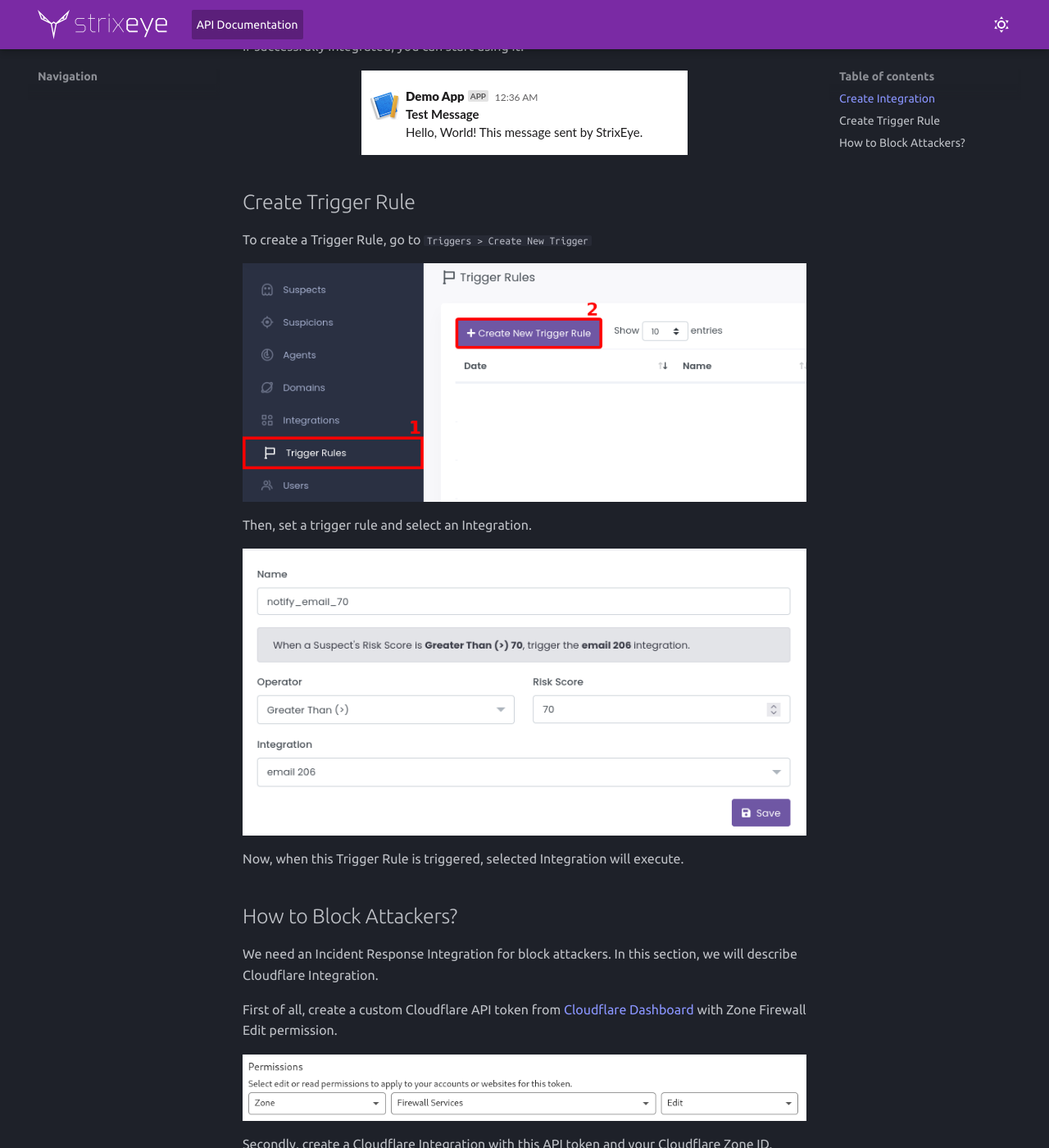
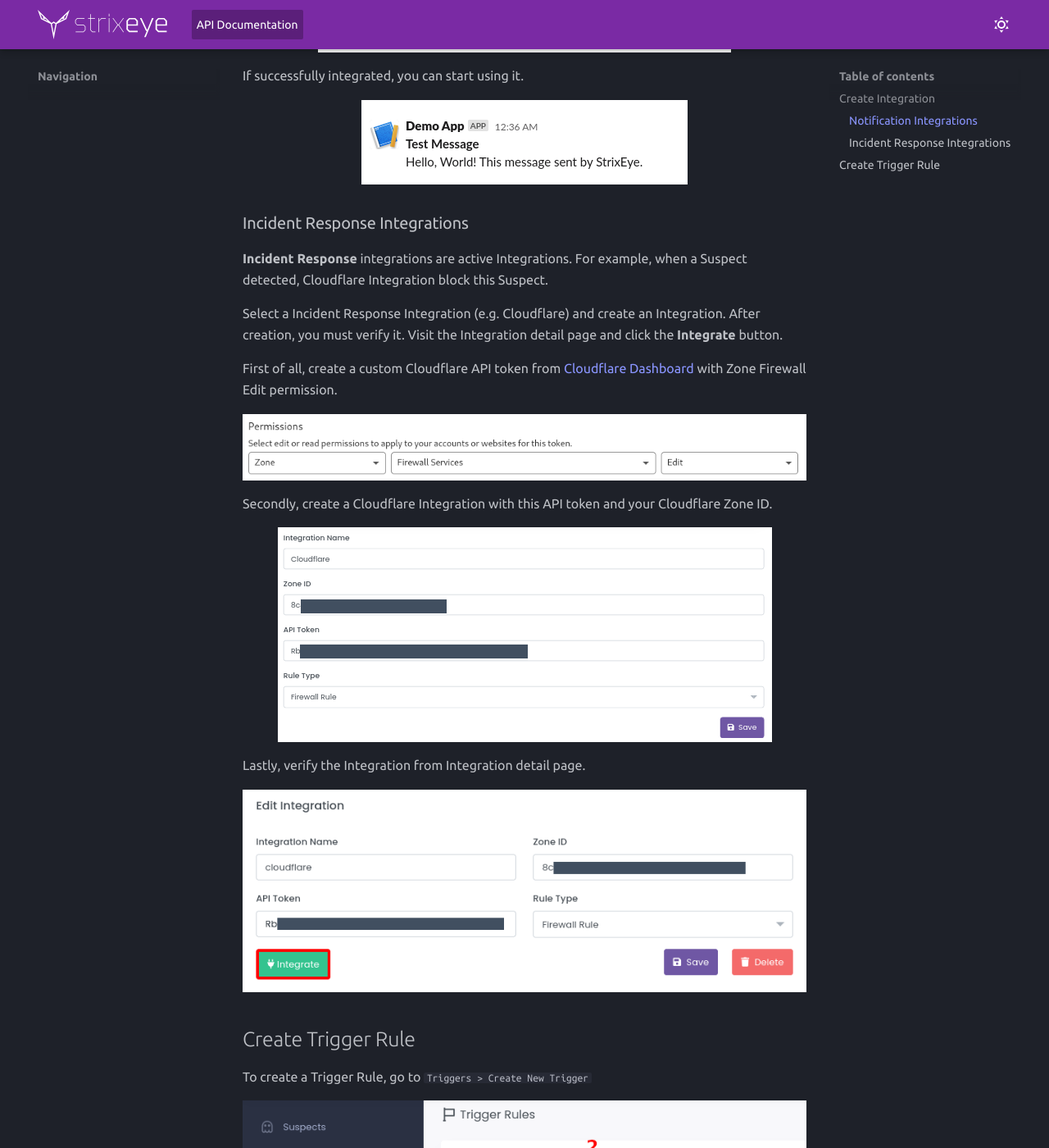
Before and after one commit to strixeyecom/strixeyecom.github.io, an MkDocs documentation site: the page built from docs/configure_trigger_integration.md, in a window 1280 px wide and 1400 px high, scrolled down 1537 px. Shown: the whole window at 82% size. Built offline with MkDocs 1.6.1 and Material for MkDocs 9.7.7, drawn with Linux system fonts in a browser that asks for light colours; some of the changed text lies outside the part shown.

Commit message:
burayi okuyan var mi acaba?

```diff
--- a/docs/configure_trigger_integration.md
+++ b/docs/configure_trigger_integration.md
@@ -8,19 +8,39 @@
 
 <img src="/assets/images/integrations_create.png" width="100%">
 
-Then, select an Integration type. **Incident Response** integrations are active Integrations. For example, when a Suspect detected, AWS WAF Integration block this Suspect.
+Then, select an Integration type.
+
+<img src="/assets/images/integration_select.png" width="100%">
+
+### Notification Integrations
 
 **Notification** Integrations are pasive integrations. For example, when a Suspect detected, Slack Integration sends a message to Slack channel.
 
-<img src="/assets/images/integration_select.png" width="100%">
-
-When an Integration created, you must verify it. Visit the Integration detail page and click the **Integrate** button.
+Select a Notification Integration (e.g. Slack) and create an Integration. After creation, you must verify it. Visit the Integration detail page and click the **Integrate** button.
 
 ![integrate button](assets/images/integrate_button.png)
 
 If successfully integrated, you can start using it.
 
 ![test message](assets/images/slack_message.png)
+
+### Incident Response Integrations
+
+**Incident Response** integrations are active Integrations. For example, when a Suspect detected, Cloudflare Integration block this Suspect.
+
+Select a Incident Response Integration (e.g. Cloudflare) and create an Integration. After creation, you must verify it. Visit the Integration detail page and click the **Integrate** button.
+
+First of all, create a custom Cloudflare API token from [Cloudflare Dashboard](https://dash.cloudflare.com/profile/api-tokens) with Zone Firewall Edit permission.
+
+![cloudflare api token set zone firewall edit permission](assets/images/zone_firewall_edit.png)
+
+Secondly, create a Cloudflare Integration with this API token and your Cloudflare Zone ID.
+
+![create cloudflare integration](assets/images/integration_cloudflare_create.png)
+
+Lastly, verify the Integration from Integration detail page.
+
+![integrate cloduflare ](assets/images/cloudflare_integrate.png)
 
 ## Create Trigger Rule
 
@@ -34,28 +54,8 @@
 
 Now, when this Trigger Rule is triggered, selected Integration will execute.
 
-## How to Block Attackers?
+![create a trigger rule](assets/images/slack_70.png)
 
-We need an Incident Response Integration for block attackers. In this section, we will describe Cloudflare Integration.
-
-First of all, create a custom Cloudflare API token from [Cloudflare Dashboard](https://dash.cloudflare.com/profile/api-tokens) with Zone Firewall Edit permission.
-
-![cloudflare api token set zone firewall edit permission](assets/images/zone_firewall_edit.png)
-
-Secondly, create a Cloudflare Integration with this API token and your Cloudflare Zone ID.
-
-![create cloudflare integration](assets/images/integration_cloudflare_create.png)
-
-Lastly, create a Trigger Rule that using this Cloudflare Integration.
-
-![create a trigger rule](assets/images/cloudflare_trigger_70.png)
-
-That's it! If a Suspect detected with a score higher than 70, Cloudflare Integration will set a firewall rule for this Suspect.
-
-![suspect](assets/images/test_suspect.png)
+Or, if you create a Trigger with an Incident Response Integration, detected suspect will block.
 
 ![cloudflare firewall rule](assets/images/cloudflare_block.png)
-
-If you create a Trigger Rule like above but using Slack Integration, you will receive a Slack message about Suspect.
-
-![sidebar triggers create button > create new trigger button](assets/images/slack_70.png)
```
Also changed, not shown: docs/installation.md (+6 -6 lines), docs/assets/images/cloudflare_integrate.png (added), docs/assets/images/strixeye_architecture_mirror.png, docs/assets/images/trigger_rule.png.
